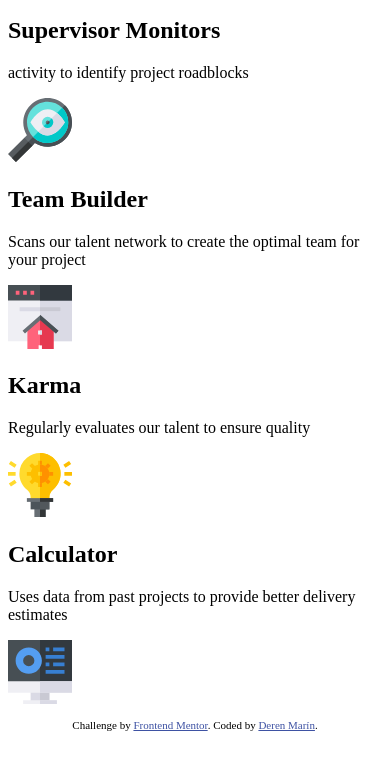
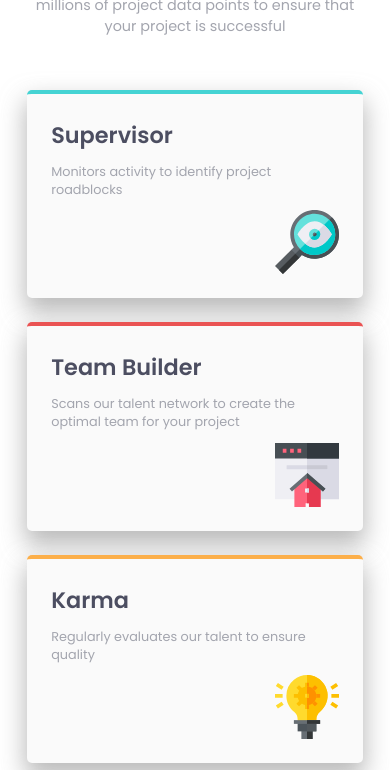
Before and after one commit to MorbitDemon/four-card-feature-section-master, a plain HTML site: page index.html in a window 390 px wide. Shown: the part 174-944 px from the top of the page. Before the commit the page ends 916 px from the top, so only its background shows below. Drawn offline with Linux system fonts and the light colour scheme.

Commit message:
- Completed the mobile design (375px).

```diff
--- a/css/styles.css
+++ b/css/styles.css
@@ -1,9 +1,105 @@
-/* h1{
-    max-width: 25ch;
-} */
+:root {
+  --color-primary-300: hsl(180, 62%, 55%);
+  --color-primary-400: hsl(212, 86%, 64%);
+  --color-primary-450: hsl(0, 78%, 62%);
+  --color-primary-500: hsl(34, 97%, 64%);
+
+  --color-neutral-100: hsl(0, 0%, 98%);
+  --color-neutral-200: hsl(229, 6%, 66%);
+  --color-neutral-600: hsl(234, 12%, 34%);
+
+  --font-primary: "Poppins", sans-serif;
+}
+
+* {
+  box-sizing: border-box;
+}
+
+body {
+  font-family: var(--font-primary);
+  margin: 0;
+  padding: 0;
+  left: 0;
+  min-height: 100vh;
+  display: flex;
+  flex-direction: column;
+  justify-content: center;
+  align-items: center;
+  padding: 1.7rem;
+}
+
+.hero {
+  text-align: center;
+  margin-block: 2rem;
+  padding: 0.4rem;
+}
+
+h1,
+h2 {
+  margin: 0;
+  font-size: 1.4rem;
+}
+
+h1,
+.benefits-content h2 {
+  color: var(--color-neutral-600);
+}
+
+.hero h2 {
+  font-weight: normal;
+}
+
+p {
+  color: var(--color-neutral-200);
+}
+
+.hero p {
+  font-size: 0.9rem;
+}
+
+.cards {
+  display: grid;
+  gap: 1.5rem;
+  /* grid-template-columns: 1fr; */
+}
+
+article {
+  padding: 1.5rem;
+  border-radius: 5px;
+  background-color: var(--color-neutral-100);
+  box-shadow: 0px 12px 24px 2px rgba(145, 145, 145, 0.63);
+  -webkit-box-shadow: 0px 12px 24px 2px rgba(145, 145, 145, 0.63);
+  -moz-box-shadow: 0px 12px 24px 2px rgba(145, 145, 145, 0.63);
+}
+
+article img {
+  float: right;
+}
+
+.benefits-content p {
+  font-size: 0.8rem;
+  margin-block: 0.7rem;
+}
+
+.supervisor-card {
+  border-top: 4px solid hsl(180, 62%, 55%);
+}
+
+.team-builder-card {
+  border-top: 4px solid hsl(0, 78%, 62%);
+}
+
+.karma-card {
+  border-top: 4px solid hsl(34, 97%, 64%);
+}
+
+.calculator-card {
+  border-top: 4px solid hsl(212, 86%, 64%);
+}
 
 .attribution {
-  font-size: 11px;
+    margin-top: 2.5rem;
+  font-size: 0.7rem;
   text-align: center;
 }
 .attribution a {
--- a/index.html
+++ b/index.html
@@ -4,6 +4,12 @@
     <meta charset="UTF-8" />
     <meta name="viewport" content="width=device-width, initial-scale=1.0" />
     <!-- displays site properly based on user's device -->
+    <link rel="preconnect" href="https://fonts.googleapis.com" />
+    <link rel="preconnect" href="https://fonts.gstatic.com" crossorigin />
+    <link
+      href="https://fonts.googleapis.com/css2?family=Poppins:wght@200;400;600&display=swap"
+      rel="stylesheet"
+    />
 
     <link
       rel="icon"
@@ -16,25 +22,27 @@
     <link rel="stylesheet" href="./css/styles.css" />
   </head>
   <body>
-    <header>
-      <h1>Reliable, efficient delivery <span> Powered by Technology </span></h1>
+    <main>
+      <section class="hero">
+        <h2>Reliable, efficient delivery</h2>
+        <h1>Powered by Technology</h1>
 
         <p>
           Our Artificial Intelligence powered tools use millions of project data
           points to ensure that your project is successful
         </p>
-    </header>
-    <main>
+      </section>
+      <section class="cards">
         <article class="supervisor-card">
           <div class="benefits-content">
-          <h2>Supervisor Monitors</h2>
-          <p>activity to identify project roadblocks</p>
+            <h2>Supervisor</h2>
+            <p>Monitors activity to identify project roadblocks</p>
             <img src="./images/icon-supervisor.svg" alt="Supervisor Icon" />
           </div>
         </article>
 
         <article class="team-builder-card">
-        <div class="cards-content">
+          <div class="benefits-content">
             <h2>Team Builder</h2>
             <p>
               Scans our talent network to create the optimal team for your project
@@ -43,14 +51,14 @@
           </div>
         </article>
         <article class="karma-card">
-        <div class="cards-content">
+          <div class="benefits-content">
             <h2>Karma</h2>
             <p>Regularly evaluates our talent to ensure quality</p>
             <img src="./images/icon-karma.svg" alt="Karma icon" />
           </div>
         </article>
         <article class="calculator-card">
-        <div class="cards-content">
+          <div class="benefits-content">
             <h2>Calculator</h2>
             <p>
               Uses data from past projects to provide better delivery estimates
@@ -58,6 +66,8 @@
             <img src="./images/icon-calculator.svg" alt="Calculator Icon" />
           </div>
         </article>
+      </section>
+
     </main>
 
     <footer>
```
Lines whose indentation alone changed are shown as unchanged.
